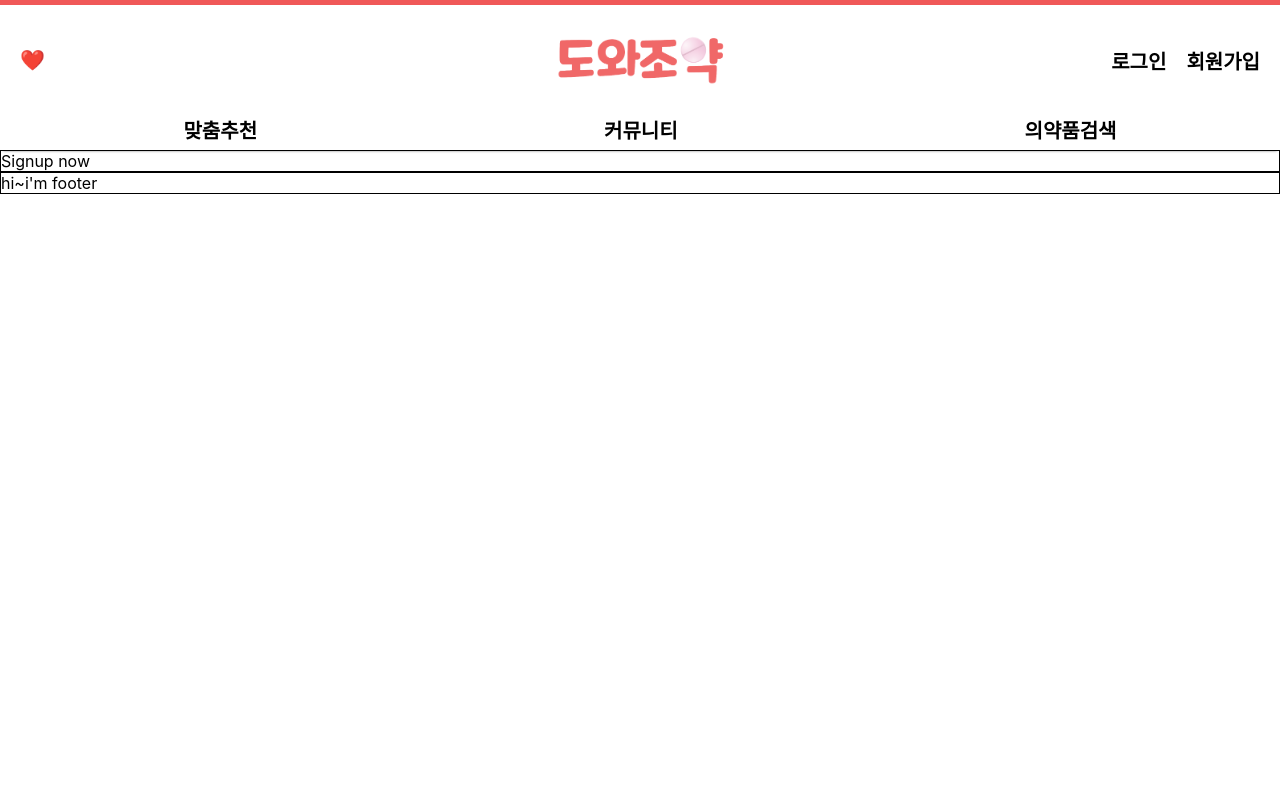
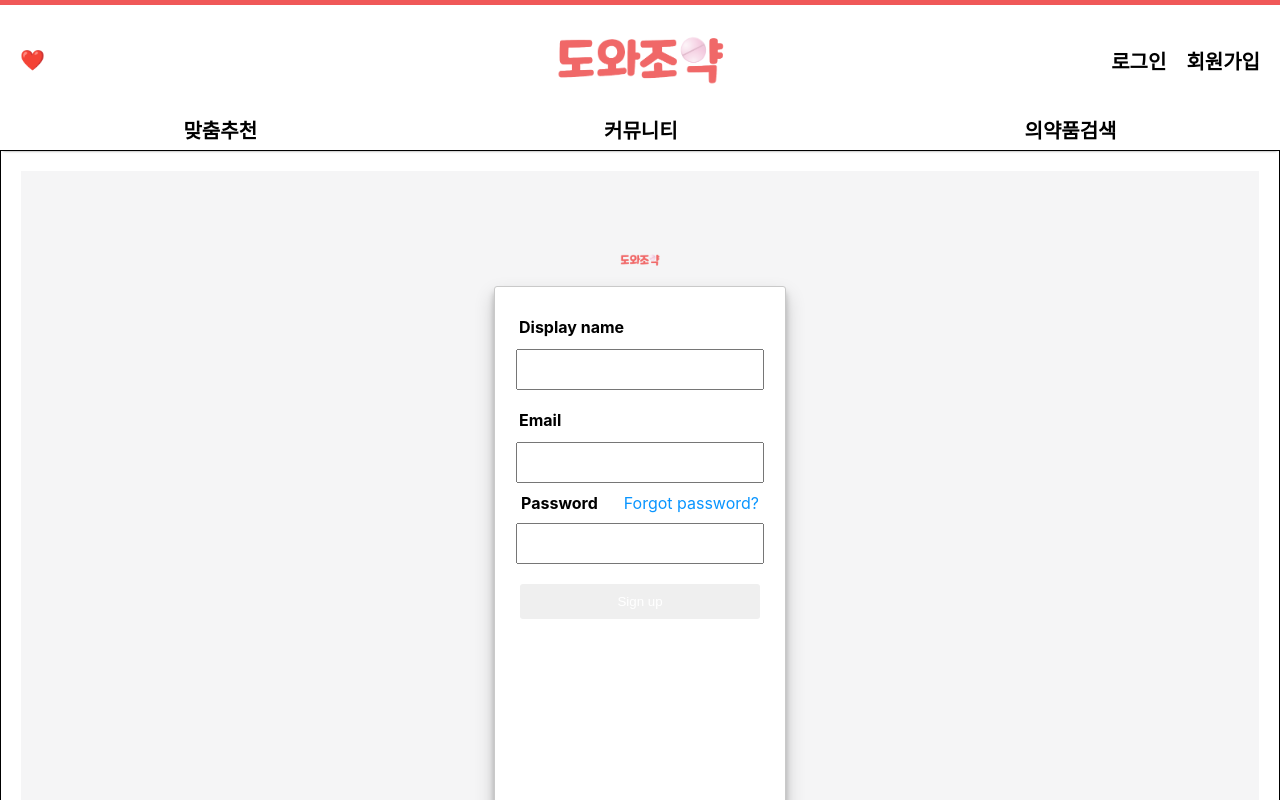
Before and after one commit to codestates-seb/seb43_main_009, a React app in the folder client/: page /signup in a window 1280 px wide. Shown: the top 800 px of the page. Built offline with nearby package versions, Linux system fonts and the light colour scheme; a web font is replaced by a local one.

Commit message:
[Fix] webpack path 해결

```diff
--- a/client/src/page/Signup.js
+++ b/client/src/page/Signup.js
@@ -1,17 +1,182 @@
-import React from "react";
+import React, { useState } from "react";
 import styled from "styled-components";
 import Layout from "../common/Layout";
+import logo from "../../public/logo.png";
 import axios from "axios";
 import { useNavigate } from 'react-router-dom';
 import { Link } from "react-router-dom";
 
-const Signup = () => {
-  return(
-    <Layout>
-      <div>Signup now</div>
-    </Layout>
 
-  )
-};
 
-export default Signup;
+const Wrapper = styled.div`
+    width: 100%;
+    display: flex;
+    justify-content: space-around;
+    height: 100vh;
+    margin: 20px;
+    background-color : #f5f5f6;
+`;
+
+
+
+const SignupWrapper = styled.div`
+    display: flex;
+    align-items: center;
+    justify-content: center;
+    flex-direction: column;
+    height: 100vh;
+`;
+
+const Logo = styled.img`
+    width: 40px;
+    margin-bottom: 20px;
+`;
+const GithubSignup = styled.button`
+    width: 290px;
+    height: 37px;
+    margin-bottom: 10px;
+    background-color: #23262a;
+    color: white;
+    border-radius: 3px;
+`;
+const EmailSignup = styled.form`
+    display: flex;
+    width: 290px;
+    height: 600px;
+    flex-direction: column;
+    align-items: center;
+    background-color : white;
+    border: 1px solid #c9c9c9;
+    border-radius: 3px;
+    box-shadow: 0 10px 20px rgba(0, 0, 0, 0.19), 0 6px 6px rgba(0, 0, 0, 0.23);
+`;
+const DisplayNameWrapper = styled.div`
+    display: flex;
+    justify-content: start;
+    align-items: center;
+    width: 100%;
+`;
+const DisplayNameLabel = styled.div`
+    margin: 30px 10px 2px 24px;
+    font-weight: bold;
+`;
+const DisplayNameInput = styled.input`
+    margin: 10px;
+    width: 240px;
+    height: 35px;
+`;
+const EmailWrapper = styled.div`
+    display: flex;
+    justify-content: start;
+
+    align-items: center;
+    width: 100%;
+`;
+const EmailLabel = styled.div`
+    margin: 10px 10px 2px 24px;
+    font-weight: bold;
+`;
+const EmailInput = styled.input`
+    margin: 10px;
+    width: 240px;
+    height: 35px;
+`;
+const PasswordWrapper = styled.div`
+    display: flex;
+    justify-content: space-between;
+    align-items: center;
+    width: 100%;
+`;
+
+const PasswordLabel = styled.div`
+    margin-left: 26px;
+    font-weight: bold;
+`;
+const ForgotPassword = styled.a`
+    margin-right: 26px;
+    color: #0995FF;
+`;
+
+const PasswordInput = styled.input`
+    margin: 10px;
+    width: 240px;
+    height: 35px;
+`;
+
+const SignupButton = styled.button`
+    margin: 10px;
+    width: 240px;
+    height: 35px;
+    color: white;
+    border-radius: 3px;
+    border: none;
+    &:hover {
+        cursor: pointer;
+    }
+`;
+
+export default function Signup() {
+    const navigate = useNavigate();
+    const [emailInputValue, setEmailInputValue] = useState("");
+    const [passwordInputValue, setPasswordInputValue] = useState("");
+    const [displayNameInputValue, setDisplayNameInputValue] = useState("");
+
+    const handleSignup = async (e) => {
+        e.preventDefault();
+        try {
+            const response = await axios.post(
+                "http://ec2-13-209-67-47.ap-northeast-2.compute.amazonaws.com/api/members",
+                {
+                    email: emailInputValue,
+                    username: displayNameInputValue,
+                    password: passwordInputValue,
+                }
+            );
+            alert("회원가입 성공!");
+            navigate("/login");
+        } catch (error) {
+            console.error(error);
+        }
+    };
+
+    return (
+        <Layout>
+                    <Wrapper>
+            <SignupWrapper>
+                <Logo src={logo} />
+                {/* <GithubSignup>
+                    <AiFillGithub size={22} /> Sign up with Github
+                </GithubSignup> */}
+                <EmailSignup onSubmit={handleSignup}>
+                    <DisplayNameWrapper>
+                        <DisplayNameLabel>Display name</DisplayNameLabel>
+                    </DisplayNameWrapper>
+                    <DisplayNameInput
+                        type="name"
+                        onChange={(e) => setDisplayNameInputValue(e.target.value)}
+                    />
+                    <EmailWrapper>
+                        <EmailLabel>Email</EmailLabel>
+                    </EmailWrapper>
+                    <EmailInput
+                        type="email"
+                        onChange={(e) => setEmailInputValue(e.target.value)}
+                    />
+                    <PasswordWrapper>
+                        <PasswordLabel>Password</PasswordLabel>
+                        <ForgotPassword>Forgot password?</ForgotPassword>
+                    </PasswordWrapper>
+                    <PasswordInput
+                        type="password"
+                        onChange={(e) => setPasswordInputValue(e.target.value)}
+                    />
+                    {/* <Captcha /> */}
+                    <SignupButton type="submit">Sign up</SignupButton>
+                </EmailSignup>
+            </SignupWrapper>
+        </Wrapper>
+
+        </Layout>
+
+    );
+}
--- a/client/webpack.config.js
+++ b/client/webpack.config.js
@@ -13,6 +13,7 @@ module.exports = {
   output: {
     path: path.resolve("./dist"),
     //dist에 설정되는 파일이름
+    publicPath: '/',
     filename: "bundle.js",
     clean: true,
   },
```
